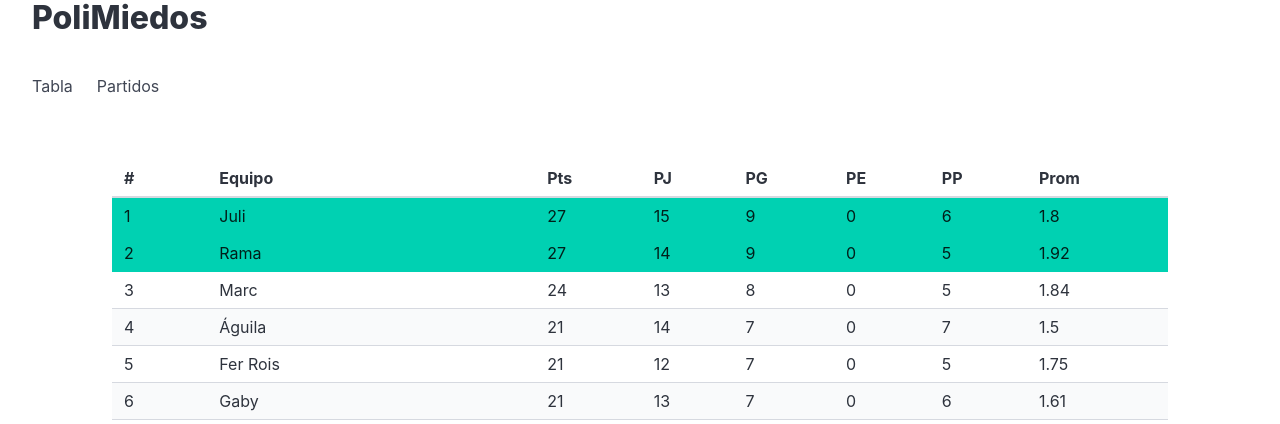
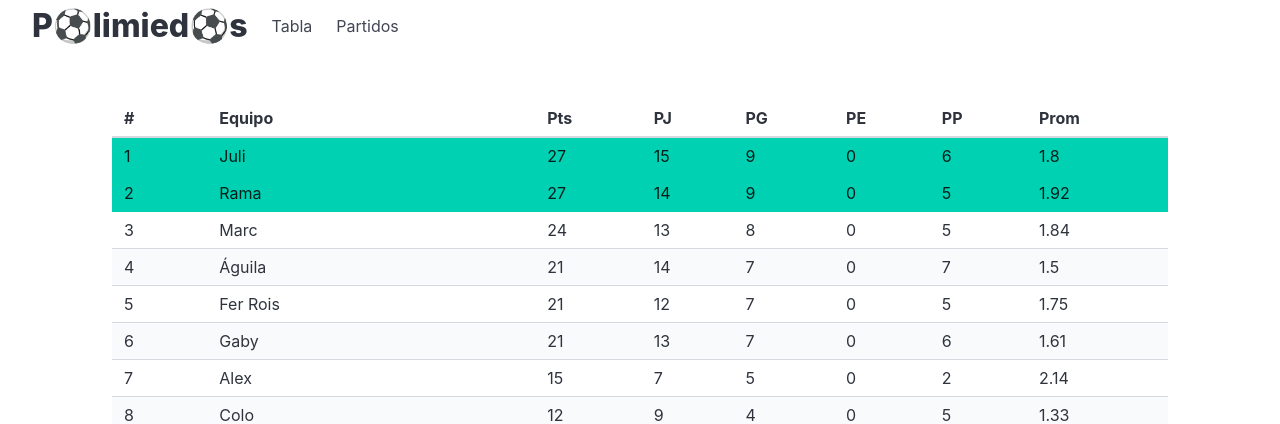
Before and after one commit to ramimartin/polimiedos, a Flask app: page / in a window 1280 px wide. Shown: the top 424 px of the page. Run offline with Flask 3, Linux system fonts and the light colour scheme.

Commit message:
Mejoro header

```diff
--- a/templates/v2/base.jinja2
+++ b/templates/v2/base.jinja2
@@ -30,8 +30,6 @@
     </head>
     <body>
     <div id= "main" class="container is-fluid">
-
-            <h1 class="title">PoliMiedos</h1>
                 {% include 'v2/menu.jinja2' %}
                 <div class="container">
                 {% block content %} {% endblock %}
--- a/templates/v2/menu.jinja2
+++ b/templates/v2/menu.jinja2
@@ -1,6 +1,7 @@
 <nav class="navbar" role="navigation" aria-label="main navigation">
     <div class="navbar-brand">
-        <a role="button" class="navbar-burger navbar-start" aria-label="menu" aria-expanded="false" data-target="navbarBasicExample">
+        <div class = "navbar-item"><h1 class="title">P⚽️limied⚽️s</h1></div>
+        <a role="button" class="navbar-burger" aria-label="menu" aria-expanded="false" data-target="navbarBasicExample">
             <span aria-hidden="true"></span>
             <span aria-hidden="true"></span>
             <span aria-hidden="true"></span>
@@ -16,4 +17,5 @@
         Partidos
       </a>
     </div>
+    </div>
 </nav>
```
